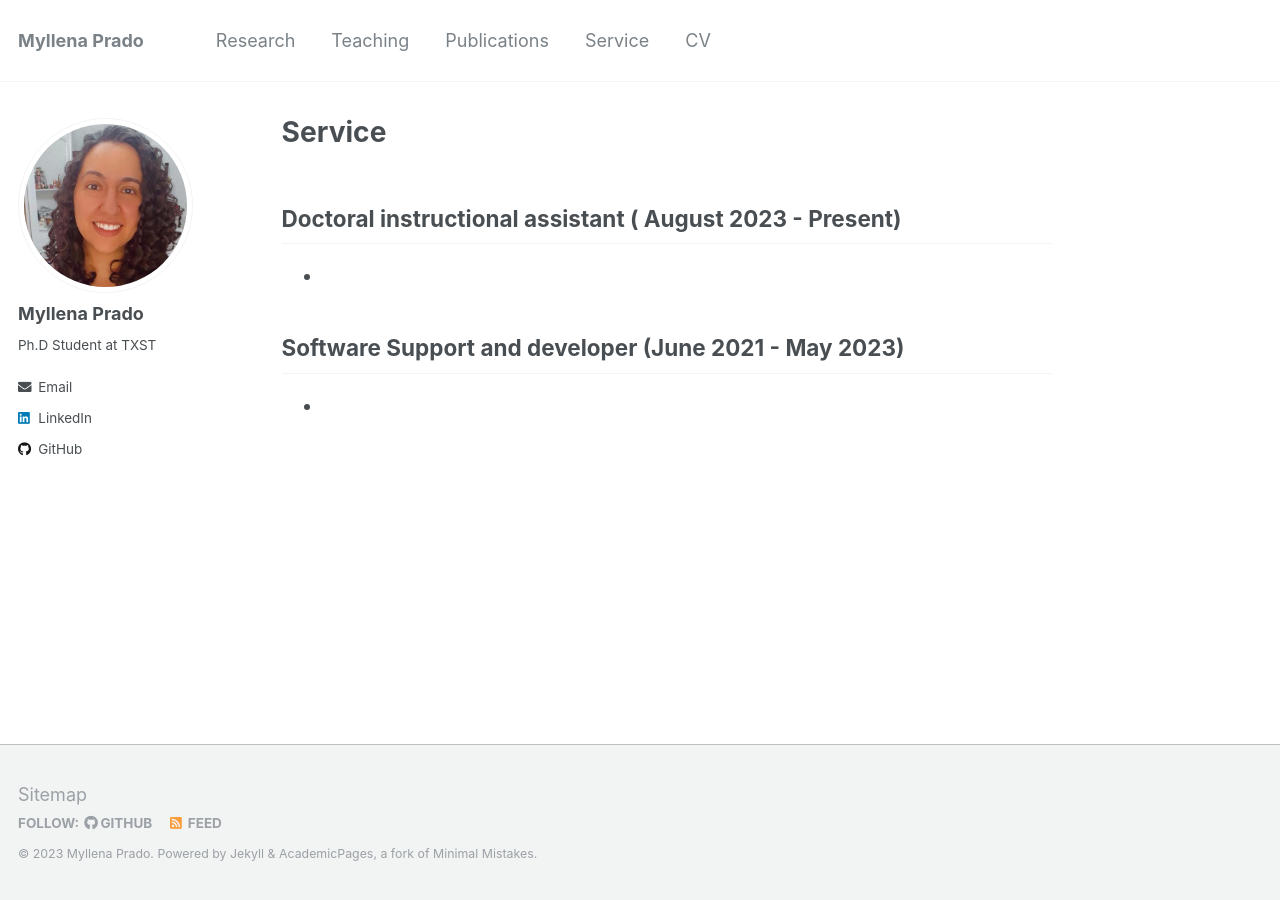
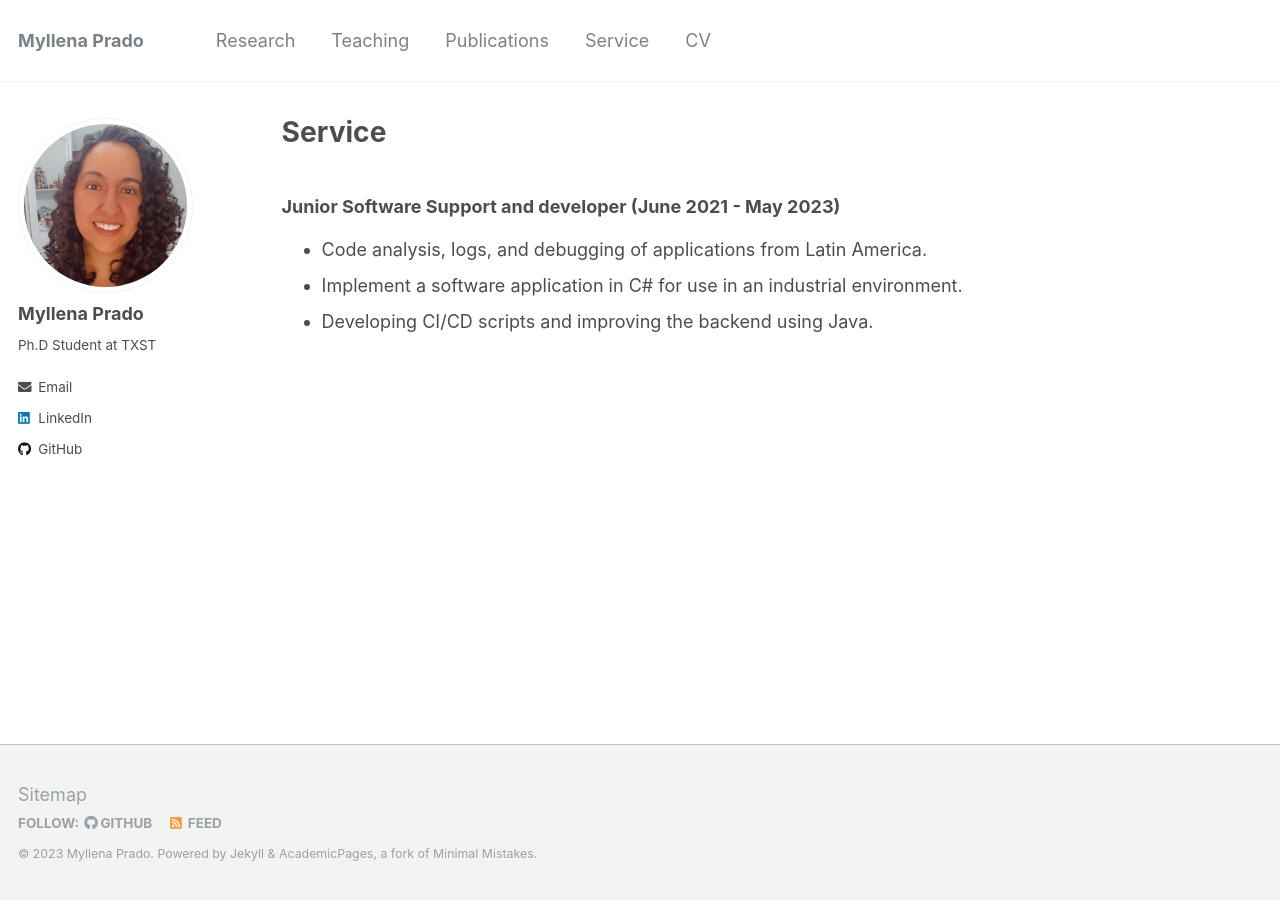
Before and after one commit to MyllenaAPrado/MyllenaAPrado.github.io, a Jekyll site: the page built from _pages/service.md, in a window 1280 px wide. Built offline with Jekyll 4.4.1, drawn with Linux system fonts in a browser that asks for light colours.

Commit message:
add service page

```diff
--- a/_pages/service.md
+++ b/_pages/service.md
@@ -4,8 +4,8 @@ title: "Service"
 ---
 
 
-## Doctoral instructional assistant ( August 2023 - Present)
--
+### Junior Software Support and developer (June 2021 - May 2023)
 
-## Software Support and developer (June 2021 - May 2023)
--
+- Code analysis, logs, and debugging of applications from Latin America.
+- Implement a software application in C# for use in an industrial environment.
+- Developing CI/CD scripts and improving the backend using Java.
```
